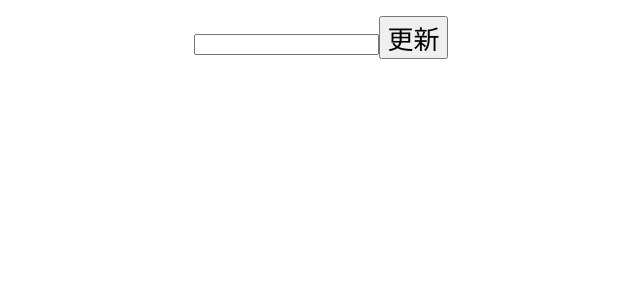
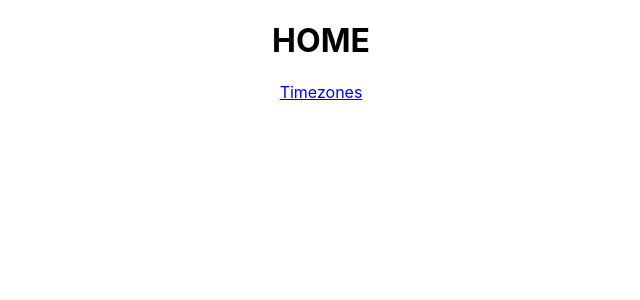
Before and after one commit to diskszk/testing-sandbox, a React (Vite) app: page / in a window 1280 px wide. Shown: the top 300 px of the page, without its empty margins (319-959 px from the left). Built offline with nearby package versions, Linux system fonts and the light colour scheme.

Commit message:
feat: react-routerを導入

```diff
--- a/package.json
+++ b/package.json
@@ -26,6 +26,7 @@
     "@vitejs/plugin-react": "^1.3.0",
     "jest": "^28.1.0",
     "jest-environment-jsdom": "^28.1.1",
+    "react-router-dom": "^6.3.0",
     "react-test-renderer": "^18.1.0",
     "ts-jest": "^28.0.4",
     "typescript": "^4.6.3",
--- a/src/App.tsx
+++ b/src/App.tsx
@@ -1,11 +1,10 @@
 import "./App.css";
-import { MessageWrapper } from "./showMessage/MessageWrapper";
-function App() {
+import { Router } from "./Router";
+
+export function App() {
   return (
     <div className="App">
-      <MessageWrapper />
+      <Router />
     </div>
   );
 }
-
-export default App;
--- /dev/null
+++ b/src/Router.tsx
@@ -0,0 +1,12 @@
+import { BrowserRouter, Routes, Route } from "react-router-dom";
+import { HomePage } from "./pages/Home";
+import { TimeZonesPage } from "./pages/TimeZones";
+
+export const Router: React.FC = () => (
+  <BrowserRouter>
+    <Routes>
+      <Route index element={<HomePage />} />
+      <Route path="timezones" element={<TimeZonesPage />} />
+    </Routes>
+  </BrowserRouter>
+);
--- /dev/null
+++ b/src/pages/Home.tsx
@@ -0,0 +1,12 @@
+import { Link } from "react-router-dom";
+
+export const HomePage: React.FC = () => {
+  return (
+    <div>
+      <h1>HOME</h1>
+      <nav>
+        <Link to={"timezones"}>Timezones</Link>
+      </nav>
+    </div>
+  );
+};
--- /dev/null
+++ b/src/pages/TimeZones.tsx
@@ -0,0 +1,5 @@
+import { Container as Timezones } from "../timezones/Timezones";
+
+export const TimeZonesPage: React.FC = () => {
+  return <Timezones />;
+};
--- /dev/null
+++ b/src/timezones/Timezones.tsx
@@ -0,0 +1,16 @@
+import { getGreetingByDate } from "./getGreetingByDate";
+
+type ComponentProps = {
+  message: string;
+};
+const Component: React.FC<ComponentProps> = ({ message }) => (
+  <div>
+    <p>{message}</p>
+  </div>
+);
+
+export const Container: React.FC = () => {
+  const message = getGreetingByDate(new Date());
+
+  return <Component message={message} />;
+};
```
Also changed, not shown: src/main.tsx (+6 -6 lines), 2 other files (tests, documents, lock files or other folders).
